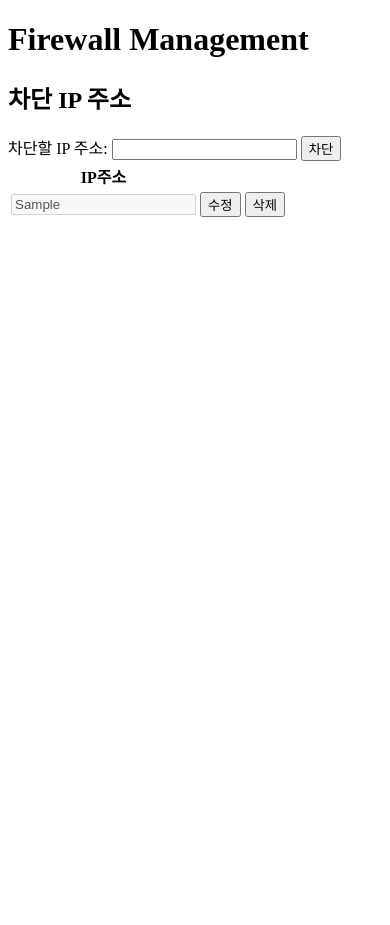
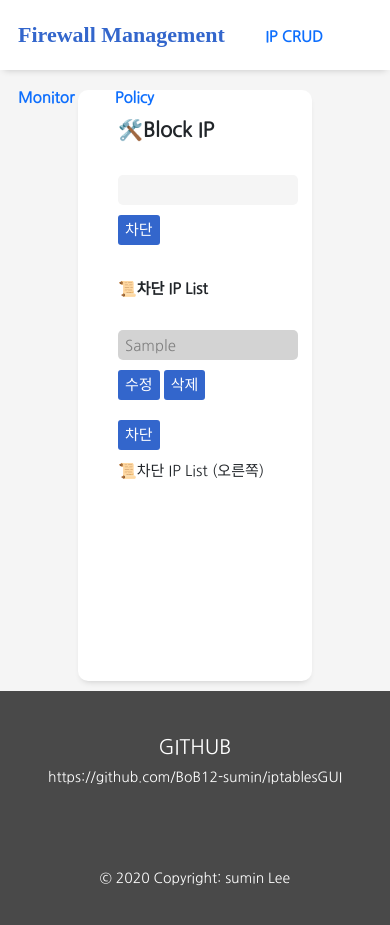
Before and after one commit to BoB12-sumin/iptablesGUI, a Flask app: template templates/index.html in a window 390 px wide. Before the commit the page ends 217 px from the top, so only its background shows below. Run offline with Flask 3, Linux system fonts and the light colour scheme; the template is opened without the code that fills it: most values are stand-ins (such as "Sample title", 1, 10 or a date in 2020); some web fonts are replaced.

Commit message:
git push origin main

```diff
--- a/app.py
+++ b/app.py
@@ -5,39 +5,71 @@ from flask import jsonify
 
 app = Flask(__name__)
 
-blocked_ips = []
+# blocked_ips = []
+
+def get_blocked_ips():
+    result = subprocess.run(["sudo", "iptables", "-nvL"], capture_output=True, text=True)
+    output = result.stdout
+
+    forward_chain = re.search(r'Chain FORWARD.*?Chain', output, re.DOTALL)
+    if not forward_chain:
+        return []
+
+    forward_chain_output = forward_chain.group(0)
+
+    ips = re.findall(r'DROP\s+all\s+--\s+\*\s+\*\s+(\b\d{1,3}\.\d{1,3}\.\d{1,3}\.\d{1,3}\b)|ACCEPT\s+all\s+--\s+\*\s+\*\s+(\b\d{1,3}\.\d{1,3}\.\d{1,3}\.\d{1,3}\b)', forward_chain_output)
+
+    flat_ips = [ip for tuple in ips for ip in tuple if ip]
+
+    return flat_ips
 
 @app.route("/")
 def home():
+    blocked_ips = get_blocked_ips()
     return render_template("index.html", blocked_ips=blocked_ips)
+
+@app.route("/monitor")
+def monitor():
+    return render_template("monitor.html")
+
+@app.route("/policy")
+def policy():
+    return render_template("policy.html")
 
 @app.route("/block_ip", methods=["POST"])
 def block_ip():
     ip_to_block = request.get_json()['ip']
-    print("차단할 IP:", ip_to_block)
-    blocked_ips.append(ip_to_block)
+    # print("차단할 IP:", ip_to_block)
+    # blocked_ips.append(ip_to_block)
     subprocess.run(["sudo", "iptables", "-A", "FORWARD", "-s", ip_to_block, "-j", "DROP"])
     response = {'status': 'success', 'message': 'IP deleted'}
     return jsonify(response)
 
-@app.route("/delete_ip/<ip>", methods=["POST"])
-def delete_ip(ip):
-    print("삭제할 IP:", ip)
-    if ip in blocked_ips:
-        blocked_ips.remove(ip)
+
+@app.route("/delete_ip/<int:index>", methods=["POST"])
+def delete_ip(index):
+    blocked_ips = get_blocked_ips()
+    if index < len(blocked_ips):
+        ip = blocked_ips.pop(index)
         subprocess.run(["sudo", "iptables", "-D", "FORWARD", "-s", ip, "-j", "DROP"])
         response = {'status': 'success', 'message': 'IP deleted'}
     else:
-        print("리스트에 IP가 존재하지 않음:", ip)
-        response = {'status': 'error', 'message': 'IP not found'}
+        response = {'status': 'error', 'message': 'Invalid index'}
+
     return jsonify(response)
 
-@app.route("/edit_ip/<old_ip>", methods=["POST"])
-def edit_ip(old_ip):
+
+@app.route("/edit_ip/<int:old_index>", methods=["POST"])
+def edit_ip(old_index):
     new_ip = request.get_json()['new_ip']
-    if old_ip in blocked_ips:
-        blocked_ips[blocked_ips.index(old_ip)] = new_ip
-        subprocess.run(["sudo", "iptables", "-R", "FORWARD", str(blocked_ips.index(new_ip) + 1), "-s", new_ip, "-j", "DROP"])
+    old_ip = get_blocked_ips()[old_index]
+    print(old_index)
+    print(old_ip)
+    print(new_ip)
+    if old_ip in get_blocked_ips():
+        blocked_ips = get_blocked_ips()
+        blocked_ips[old_index] = new_ip
+        subprocess.run(["sudo", "iptables", "-R", "FORWARD", str(old_index + 1), "-s", new_ip, "-j", "DROP"])
         response = {'status': 'success', 'message': 'IP edited'}
     else:
         response = {'status': 'error', 'message': 'IP not found'}
@@ -47,5 +79,6 @@ def edit_ip(old_ip):
 
 
 
+
 if __name__ == "__main__":
-    app.run(debug=True)
+    app.run(debug=True, threaded=True)
--- a/static/style.css
+++ b/static/style.css
@@ -0,0 +1,171 @@
+@font-face {
+    font-family: 'TmoneyRoundWindExtraBold';
+    src: url('https://cdn.jsdelivr.net/gh/projectnoonnu/noonfonts_20-07@1.0/TmoneyRoundWindExtraBold.woff') format('woff');
+    font-weight: normal;
+    font-style: normal;
+}
+
+* {
+    margin: 0;
+    padding: 0;
+    font-family: 'Nanum Gothic';
+}
+
+body {
+    display: flex;
+    flex-direction: column;
+    min-height: 100vh;
+    background: whitesmoke !important;
+    overflow-x: hidden;
+}
+
+.back-container {
+    margin-top: 70px;
+}
+
+.back-container button {
+    width: auto;
+    height: 30px;
+    color: rgb(255, 255, 255);
+    background-color: #3366CC;
+    padding: 3px 7px;
+    border-radius: 3px;
+    cursor: pointer;
+    border: none;
+}
+
+.back-container button:hover {
+    color: rgb(255, 255, 255);
+    background-color: #163f93;
+}
+
+.back-container input {
+    margin-top: 10px;
+    width: 180px;
+    height: 30px;
+    color: rgb(63, 63, 63);
+    background-color: whitesmoke;
+    padding: 3px 7px;
+    border-radius: 5px;
+    border: none;
+}
+
+.back-container input:disabled {
+    background-color: lightgray;
+    color: gray;
+}
+
+/* NAV바 */
+nav ul {
+    width: 100vw;
+    height: 70px;
+    background-color: white;
+    list-style-type: none;
+    margin: 0;
+    padding: 0;
+    box-shadow: 0px 4px 7px -4px rgba(0, 0, 0, 0.2);
+    position: fixed;
+}
+
+nav ul li {
+    display: inline-block;
+}
+
+nav ul div a {
+    display: inline-block;
+    text-decoration: none;
+    font-weight: bold;
+}
+
+#logo a {
+    font-family: 'TmoneyRoundWindExtraBold';
+    font-size: 22px;
+    color: #3366CC;
+}
+
+
+
+.drop {
+    position: relative;
+}
+
+.drop-menu {
+    color: black;
+    padding: 18px;
+    font-size: 15px;
+    cursor: pointer;
+}
+
+.drop-content a {
+    color: black;
+    padding: 12px 16px;
+    text-decoration: none;
+    display: block;
+    font-weight: bold;
+}
+
+.drop:hover .drop-content {
+    display: block;
+}
+
+.drop-content a:hover {
+    background-color: #f1f1f1;
+    text-decoration: underline;
+}
+
+.drop-content a:visited {
+    color: black;
+}
+
+#drop-menu:hover {
+    padding: 18px;
+    color: white;
+}
+
+.content-box {
+    margin: auto;
+    margin-top: 20px;
+    border-radius: 10px;
+    width: 60%;
+    min-height: 70vh;
+    background-color: white;
+    box-shadow: 0px 4px 7px -4px rgba(0, 0, 0, 0.2);
+    padding: 10px 40px;
+}
+
+
+footer {
+    margin-top: 10px;
+    background-color: rgba(0, 0, 0, 0.7);
+    width: 100%;
+    padding: 20px 0;
+    color: white;
+    text-align: center;
+    font-size: 14px;
+}
+
+footer a {
+    color: black;
+    text-decoration: none;
+}
+
+.footer-copyright {
+    margin-top: 10px;
+}
+
+.content-box .result-box-title {
+    margin-top: 15px;
+    font-size: 20px;
+    font-weight: 1000;
+}
+
+.back-container .content-box .result-box-contents * {
+    margin-top: 10px;
+    font-size: 15px;
+    font-weight: 500;
+}
+
+.back-container .content-box .sub-box-title {
+    font-size: 15px;
+    font-weight: 1000;
+}
--- a/templates/index.html
+++ b/templates/index.html
@@ -4,11 +4,12 @@
 <head>
     <title>나의 방화벽</title>
     <link rel="stylesheet" href="{{ url_for('static', filename='style.css') }}" />
-    <!-- <link href="https://cdn.jsdelivr.net/npm/bootstrap@5.1.3/dist/css/bootstrap.min.css" rel="stylesheet"
+    <link href="https://cdn.jsdelivr.net/npm/bootstrap@5.1.3/dist/css/bootstrap.min.css" rel="stylesheet"
         integrity="sha384-1BmE4kWBq78iYhFldvKuhfTAU6auU8tT94WrHftjDbrCEXSU1oBoqyl2QvZ6jIW3" crossorigin="anonymous">
     <script src="https://cdn.jsdelivr.net/npm/bootstrap@5.1.3/dist/js/bootstrap.bundle.min.js"
         integrity="sha384-ka7Sk0Gln4gmtz2MlQnikT1wXgYsOg+OMhuP+IlRH9sENBO0LRn5q+8nbTov4+1p" crossorigin="anonymous">
-        </script> -->
+        </script>
+    <link rel="stylesheet" href="https://fonts.googleapis.com/css?family=Nanum+Gothic&display=swap">
 
     <script>
         function blockIP() {
@@ -30,16 +31,16 @@
 
 
 
-        function editIP(oldIP) {
-            var ipField = document.getElementById("ip_" + oldIP);
+        function editIP(index) {
+            var ipField = document.getElementById("ip_" + index);
             var isDisabled = ipField.disabled;
 
             if (isDisabled) {
                 ipField.disabled = false;
-                ipField.focus(); // 수정 모드로 들어갈 때 포커스를 줍니다.
+                ipField.focus();
             } else {
                 var newIP = ipField.value;
-                fetch('/edit_ip/' + oldIP, {
+                fetch('/edit_ip/' + index, {
                     method: 'POST',
                     body: JSON.stringify({ new_ip: newIP }),
                     headers: {
@@ -56,8 +57,8 @@
             }
         }
 
-        function deleteIP(ip) {
-            fetch('/delete_ip/' + ip, {
+        function deleteIP(index) {
+            fetch('/delete_ip/' + index, {
                 method: 'POST',
                 headers: {
                     'Content-Type': 'application/json'
@@ -76,33 +77,77 @@
 </head>
 
 <body>
-    <h1>Firewall Management</h1>
-    <h2>차단 IP 주소</h2>
-    <label for="ip">차단할 IP 주소:</label>
-    <input type="text" id="ip" name="ip" required>
-    <button onclick="blockIP()">차단</button>
-    <table>
-        <thead>
-            <tr>
-                <th>IP주소</th>
-            </tr>
-        </thead>
-        <tbody>
-            {% for ip in blocked_ips %}
-            <tr>
-                <td>
-                    <input type="text" name="new_ip" id="ip_{{ ip }}" value="{{ ip }}" disabled>
-                </td>
-                <td>
-                    <button type="button" onclick="editIP('{{ ip }}')">수정</button>
-                </td>
-                <td>
-                    <button onclick="deleteIP('{{ ip }}')">삭제</button>
-                </td>
-            </tr>
-            {% endfor %}
-        </tbody>
-    </table>
+    <nav>
+        <ul>
+            <li class="drop">
+                <div class="drop-menu" id="logo"><a href="/">Firewall Management</a></div>
+            </li>
+            <li class="drop">
+                <div class="drop-menu" id="drop-menu"><a href="/">IP CRUD</a></div>
+            </li>
+            <li class="drop">
+                <div class="drop-menu" id="drop-menu"><a href="/monitor">Monitor</a></div>
+            </li>
+            <li class="drop">
+                <div class="drop-menu" id="drop-menu"><a href="/policy">Policy</a></div>
+            </li>
+
+        </ul>
+    </nav>
+    <div class="back-container">
+        <div class="content-box">
+            <div class="result-box-title">🛠️Block IP </div>
+
+            <div class="result-box-contents">
+                <div class="row">
+                    <div class="col-md-6">
+                        <input type="text" id="ip" name="ip" required>
+                        <button onclick="blockIP()">차단</button>
+                        <br>
+                        <br>
+                        <div class="sub-box-title">📜차단 IP List</div>
+                        <div class="row row-cols-1 row-cols-md-1 g-4">
+                            {% for ip in blocked_ips %}
+                            <div class="col">
+                                <input type="text" name="new_ip" id="ip_{{ loop.index0 }}" value="{{ ip }}" disabled>
+                                <button type="button" onclick="editIP('{{ loop.index0 }}')">수정</button>
+                                <button onclick="deleteIP('{{ loop.index0 }}')">삭제</button>
+                            </div>
+                            {% endfor %}
+                        </div>
+                    </div>
+
+
+                    <div class="col-md-6">
+                        <button onclick="blockIP()">차단</button>
+                        <br>
+                        <div class="result-box-title">📜차단 IP List (오른쪽)</div>
+                        <div class="row row-cols-1 row-cols-md-3 g-4">
+
+                        </div>
+                    </div>
+                </div>
+                <br>
+            </div>
+        </div>
+    </div>
+
+    <footer class="bg-body-tertiary text-center text-lg-start">
+        <div class="container p-4">
+            <div class="row">
+                <div class="col-lg-6 col-md-12 mb-4 mb-md-0">
+                    <h5 class="text-uppercase">Github</h5>
+                    <p>
+                        https://github.com/BoB12-sumin/iptablesGUI
+                    </p>
+                </div>
+            </div>
+        </div>
+        <div class="text-center p-3">
+            © 2020 Copyright: sumin Lee
+        </div>
+    </footer>
+
 </body>
 
 </html>
```
Also changed, not shown: templates/monitor.html (added, +64 -0 lines), templates/policy.html (added, +64 -0 lines).
